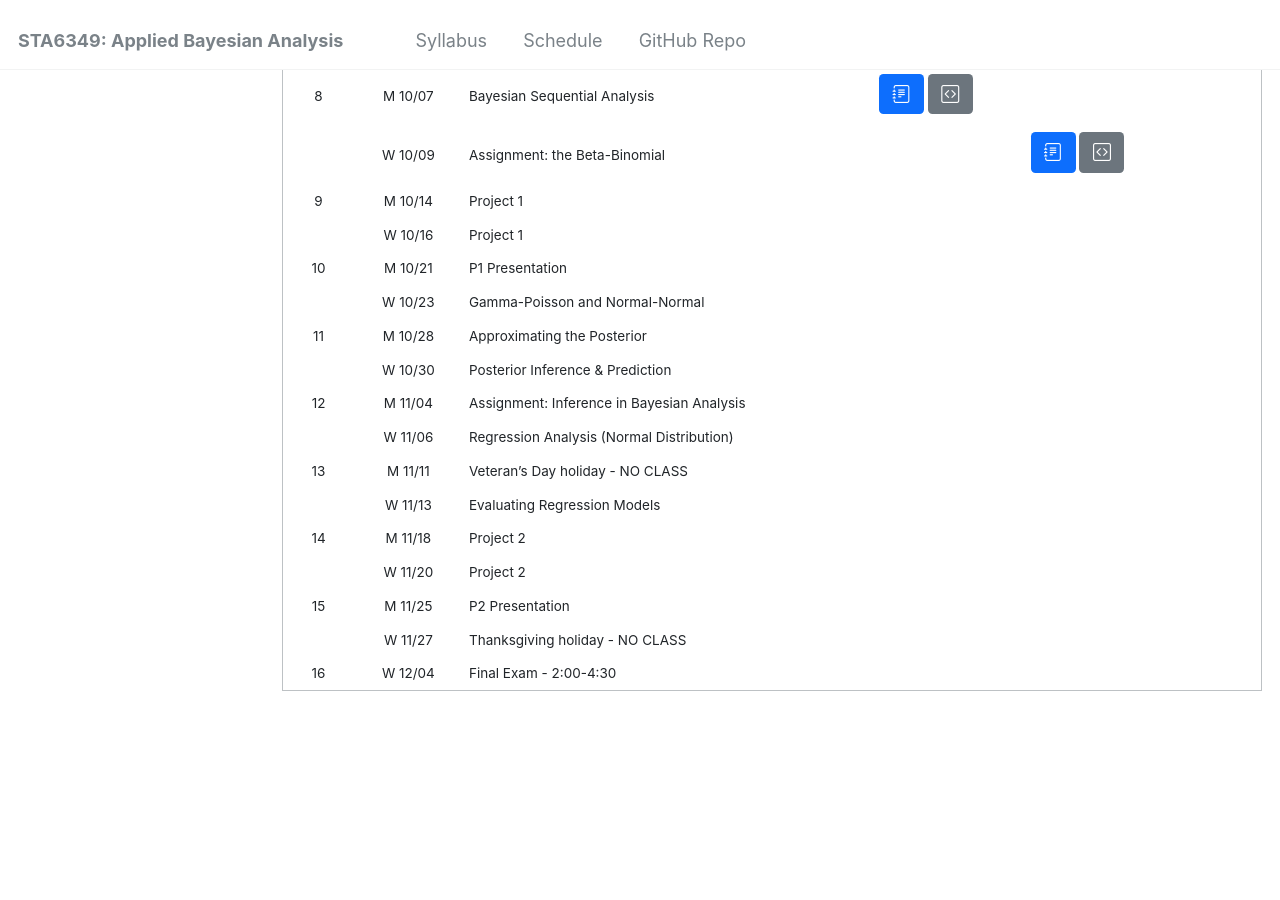
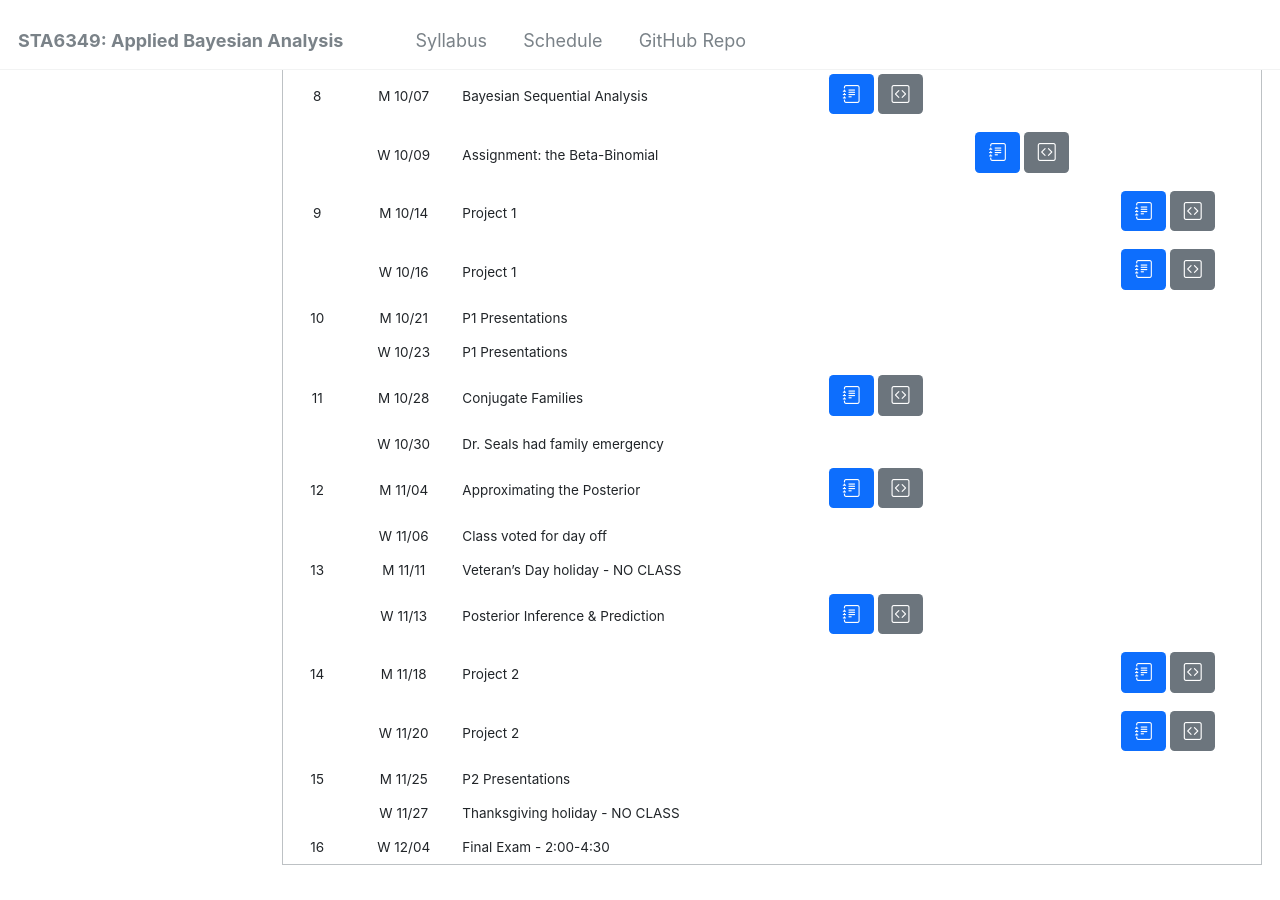
Before and after one commit to samanthaseals/STA6349, a Jekyll site: the page built from _pages/schedule.md, in a window 1280 px wide and 900 px high, scrolled down 877 px. Built offline with Jekyll 4.4.1, drawn with Linux system fonts in a browser that asks for light colours.

Commit message:
update schedule

```diff
--- a/_pages/schedule.md
+++ b/_pages/schedule.md
@@ -28,18 +28,18 @@ author_profile: false
 | | W 10/02 | Influence of the Prior and Likelihood | [<button type="submit" class="btn btn-primary"><span class="bi-journal-text"></span></button>](https://samanthaseals.github.io/STA6349/files/1-Fa24/lecture/W07-L2-prior-likelihood-affect-posterior.html) [<button type="submit" class="btn btn-secondary"><span class="bi-code-square"></span></button><br>](https://github.com/samanthaseals/STA6349/blob/main/files/1-Fa24/lecture/W07-L2-prior-likelihood-affect-posterior.qmd) | <!-- no assignment --> | <!-- no project --> |
 | 8 | M 10/07 | Bayesian Sequential Analysis | [<button type="submit" class="btn btn-primary"><span class="bi-journal-text"></span></button>](https://samanthaseals.github.io/STA6349/files/1-Fa24/lecture/W08-L1-sequentiality.html) [<button type="submit" class="btn btn-secondary"><span class="bi-code-square"></span></button><br>](https://github.com/samanthaseals/STA6349/blob/main/files/1-Fa24/lecture/W08-L1-sequentiality.qmd) | <!-- no assignment --> | <!-- no project -->
 | | W 10/09 | Assignment: the Beta-Binomial | <!-- no lecture --> | [<button type="submit" class="btn btn-primary"><span class="bi-journal-text"></span></button>](https://samanthaseals.github.io/STA6349/files/1-Fa24/assignments/Mod3-Beta-Binomial.html) [<button type="submit" class="btn btn-secondary"><span class="bi-code-square"></span></button><br>](https://github.com/samanthaseals/STA6349/blob/main/files/1-Fa24/assignments/Mod3-Beta-Binomial.qmd)| <!-- no project -->
-| 9 | M 10/14 | Project 1 | <!-- no lecture --> | <!-- no assignment --> | <!-- PROJECT LINKS HERE --> |
-|   | W 10/16 | Project 1 | <!-- no lecture --> | <!-- no assignment --> | <!-- PROJECT LINKS HERE --> |
-| 10 | M 10/21 | P1 Presentation | <!-- no lecture --> | <!-- no assignment --> | <!-- no project --> |
-| | W 10/23 | Gamma-Poisson and Normal-Normal | <!-- LECTURE LINKS HERE --> | <!-- no assignment --> | <!-- no project --> |
-| 11 | M 10/28 | Approximating the Posterior | <!-- LECTURE LINKS HERE --> | <!-- no assignment --> | <!-- no project --> |
-| | W 10/30 | Posterior Inference & Prediction | <!-- LECTURE LINKS HERE --> | <!-- no assignment --> | <!-- no project --> |
-| 12 | M 11/04 | Assignment: Inference in Bayesian Analysis | <!-- no lecture --> | <!-- ASSIGNMENT LINKS HERE --> | <!-- no project --> |
-| | W 11/06 | Regression Analysis (Normal Distribution)  | <!-- LECTURE LINKS HERE --> | <!-- no assignment --> | <!-- no project --> |
-| 13 | M 11/11 | Veteran’s Day holiday - NO CLASS | | | |
-| | W 11/13 | Evaluating Regression Models  | <!-- LECTURE LINKS HERE --> | <!-- no assignment --> | <!-- no project --> |
-| 14 | M 11/18 | Project 2  | <!-- no lecture --> | <!-- no assignment --> | <!-- PROJECT LINKS HERE --> |
-| | W 11/20 | Project 2 | <!-- no lecture --> | <!-- no assignment --> | <!-- PROJECT LINKS HERE --> |
-| 15 | M 11/25 | P2 Presentation | <!-- no lecture --> | <!-- no assignment --> | <!-- no project --> |
+| 9 | M 10/14 | Project 1 | <!-- no lecture --> | <!-- no assignment --> | [<button type="submit" class="btn btn-primary"><span class="bi-journal-text"></span></button>](https://samanthaseals.github.io/STA6349/files/1-Fa24/projects/P1.html) [<button type="submit" class="btn btn-secondary"><span class="bi-code-square"></span></button><br>](https://github.com/samanthaseals/STA6349/blob/main/files/1-Fa24/projects/P1.qmd) |
+|   | W 10/16 | Project 1 | <!-- no lecture --> | <!-- no assignment --> | [<button type="submit" class="btn btn-primary"><span class="bi-journal-text"></span></button>](https://samanthaseals.github.io/STA6349/files/1-Fa24/projects/P1.html) [<button type="submit" class="btn btn-secondary"><span class="bi-code-square"></span></button><br>](https://github.com/samanthaseals/STA6349/blob/main/files/1-Fa24/projects/P1.qmd) |
+| 10 | M 10/21 | P1 Presentations | <!-- no lecture --> | <!-- no assignment --> | <!-- no project --> |
+| | W 10/23 | P1 Presentations  | <!-- no lecture --> | <!-- no assignment --> | <!-- no project --> |
+| 11 | M 10/28 | Conjugate Families | [<button type="submit" class="btn btn-primary"><span class="bi-journal-text"></span></button>](https://samanthaseals.github.io/STA6349/files/1-Fa24/lecture/W11-L1-conjugate-families.html) [<button type="submit" class="btn btn-secondary"><span class="bi-code-square"></span></button><br>](https://github.com/samanthaseals/STA6349/blob/main/files/1-Fa24/lecture/W11-L1-conjugate-families.qmd) | <!-- no assignment --> | <!-- no project --> |
+| | W 10/30 | Dr. Seals had family emergency | <!-- no lecture --> | <!-- no assignment --> | <!-- no project --> |
+| 12 | M 11/04 | Approximating the Posterior | [<button type="submit" class="btn btn-primary"><span class="bi-journal-text"></span></button>](https://samanthaseals.github.io/STA6349/files/1-Fa24/lecture/W12-L1-approximating-posterior.html) [<button type="submit" class="btn btn-secondary"><span class="bi-code-square"></span></button><br>](https://github.com/samanthaseals/STA6349/blob/main/files/1-Fa24/lecture/W12-L1-approximating-posterior.qmd) | <!-- no assignment --> | <!-- no project --> |
+| | W 11/06 | Class voted for day off  | <!-- LECTURE LINKS HERE --> | <!-- no assignment --> | <!-- no project --> |
+| 13 | M 11/11 | Veteran's Day holiday - NO CLASS | | | |
+| | W 11/13 | Posterior Inference & Prediction  | [<button type="submit" class="btn btn-primary"><span class="bi-journal-text"></span></button>](https://samanthaseals.github.io/STA6349/files/1-Fa24/lecture/W13-L1-posterior-inference.html) [<button type="submit" class="btn btn-secondary"><span class="bi-code-square"></span></button><br>](https://github.com/samanthaseals/STA6349/blob/main/files/1-Fa24/lecture/W13-L1-posterior-inference.qmd) | <!-- no assignment --> | <!-- no project --> |
+| 14 | M 11/18 | Project 2  | <!-- no lecture --> | <!-- no assignment --> | [<button type="submit" class="btn btn-primary"><span class="bi-journal-text"></span></button>](https://samanthaseals.github.io/STA6349/files/1-Fa24/projects/P2.html) [<button type="submit" class="btn btn-secondary"><span class="bi-code-square"></span></button><br>](https://github.com/samanthaseals/STA6349/blob/main/files/1-Fa24/projects/P2.qmd) |
+| | W 11/20 | Project 2 | <!-- no lecture --> | <!-- no assignment --> | [<button type="submit" class="btn btn-primary"><span class="bi-journal-text"></span></button>](https://samanthaseals.github.io/STA6349/files/1-Fa24/projects/P2.html) [<button type="submit" class="btn btn-secondary"><span class="bi-code-square"></span></button><br>](https://github.com/samanthaseals/STA6349/blob/main/files/1-Fa24/projects/P2.qmd) |
+| 15 | M 11/25 | P2 Presentations | <!-- no lecture --> | <!-- no assignment --> | <!-- no project --> |
 | |  W 11/27  | Thanksgiving holiday - NO CLASS | | | |
 |  16  |  W 12/04  | Final Exam - 2:00-4:30  | | | |
```
